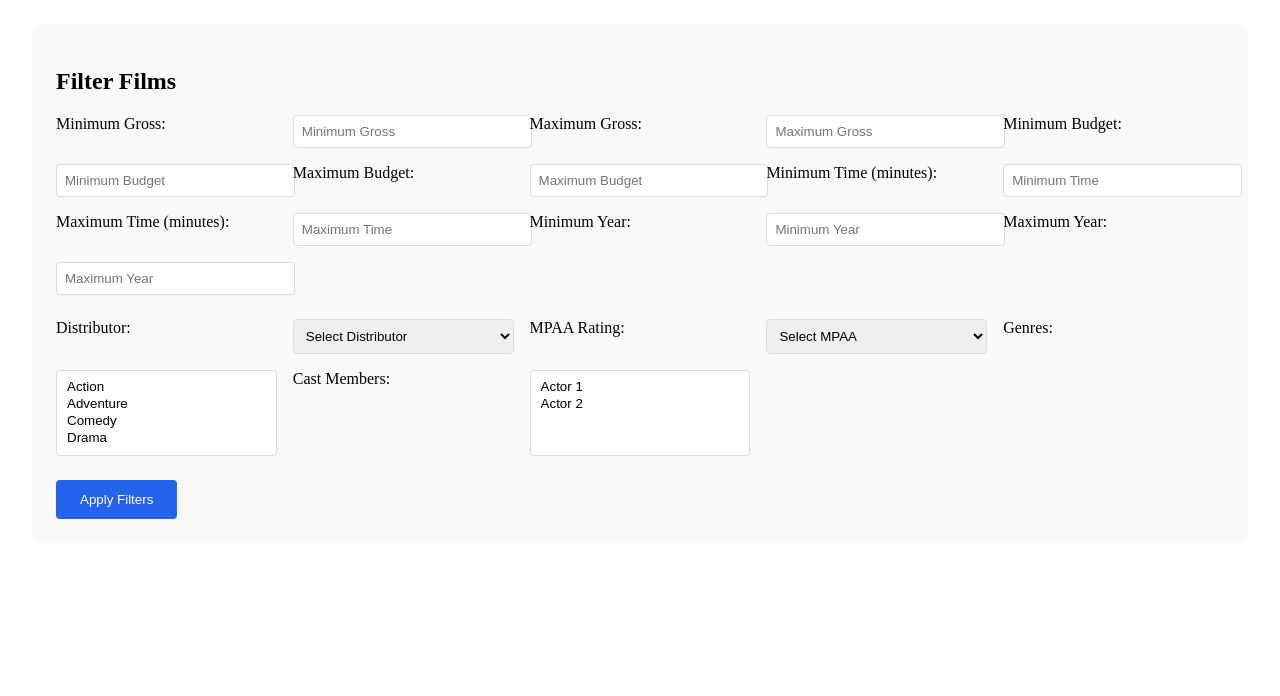
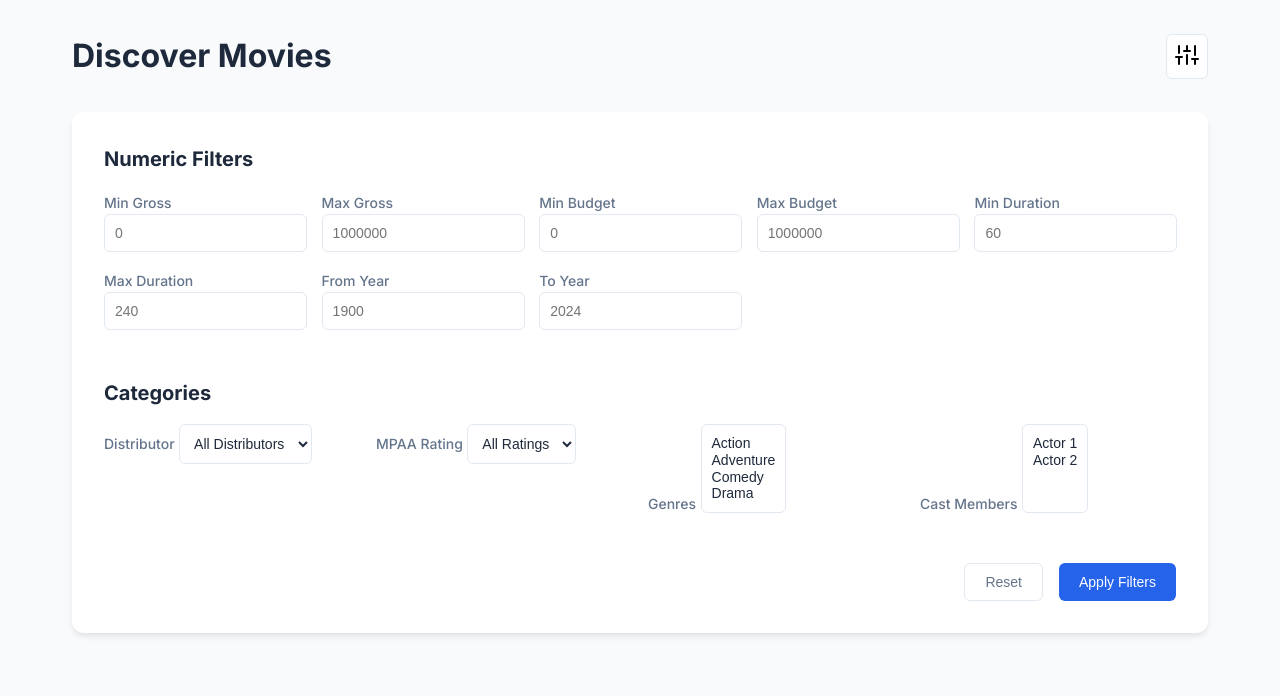
Before and after one commit to adrien-ldg/projet_full_stack, a Python web app: template api/templates/all_films.html in a window 1280 px wide. Shown: the top 696 px of the page. Run offline with Jinja, Linux system fonts and the light colour scheme; the template is opened without the code that fills it, so the values that code supplies are empty.

Commit message:
ajout page films

```diff
--- a/api/routers/router_cast.py
+++ b/api/routers/router_cast.py
@@ -36,7 +36,7 @@ async def get_cast_one_name(name: str, db: Session = Depends(get_db), current_us
 
 #oui
 @router.get("/", status_code=status.HTTP_202_ACCEPTED , response_model=List[CastOut])
-async def get_all_cast(db: Session = Depends(get_db), current_user: User = Depends(get_current_active_user), limit: int = 10):
+async def get_all_cast(db: Session = Depends(get_db), current_user: User = Depends(get_current_active_user), limit: int = 80000):
     return service_cast.get_all_cast(limit, db)
 
 
--- a/api/static/css/pages/all_films.css
+++ b/api/static/css/pages/all_films.css
@@ -1,164 +1,226 @@
-/* Style de base pour la galerie */
+:root {
+  --primary-color: #2563eb;
+  --primary-hover: #1d4ed8;
+  --background: #f8fafc;
+  --card-background: #ffffff;
+  --text-primary: #1e293b;
+  --text-secondary: #64748b;
+  --border-color: #e2e8f0;
+  --shadow-sm: 0 1px 2px 0 rgb(0 0 0 / 0.05);
+  --shadow: 0 4px 6px -1px rgb(0 0 0 / 0.1);
+  --shadow-lg: 0 10px 15px -3px rgb(0 0 0 / 0.1);
+  --radius-sm: 0.375rem;
+  --radius: 0.5rem;
+  --radius-lg: 0.75rem;
+}
+
+* {
+  margin: 0;
+  padding: 0;
+  box-sizing: border-box;
+}
+
+body {
+  font-family: 'Inter', system-ui, -apple-system, sans-serif;
+  background-color: var(--background);
+  color: var(--text-primary);
+  line-height: 1.5;
+}
+
+.container {
+  max-width: 1200px;
+  margin: 0 auto;
+  padding: 2rem;
+}
+
+.header {
+  display: flex;
+  justify-content: space-between;
+  align-items: center;
+  margin-bottom: 2rem;
+}
+
+.header h1 {
+  font-size: 2rem;
+  font-weight: 700;
+}
+
+.toggle-filters {
+  background: var(--card-background);
+  border: 1px solid var(--border-color);
+  padding: 0.5rem;
+  border-radius: var(--radius-sm);
+  cursor: pointer;
+  transition: all 0.2s;
+}
+
+.toggle-filters:hover {
+  background: var(--background);
+}
+
+/* Filter Form Styles */
+.filter-form {
+  display: flex;
+  flex-wrap: wrap;
+  background: var(--card-background);
+  border-radius: var(--radius-lg);
+  padding: 2rem;
+  margin-bottom: 2rem;
+  box-shadow: var(--shadow);
+  gap: 1rem;
+}
+
+.filter-section {
+  flex: 1 1 100%;
+  margin-bottom: 2rem;
+}
+
+.filter-section h2 {
+  font-size: 1.25rem;
+  margin-bottom: 1rem;
+  color: var(--text-primary);
+}
+
+.filter-grid {
+  display: grid;
+  grid-template-columns: repeat(auto-fit, minmax(200px, 1fr));
+  gap: 1rem;
+}
+
+.filter-group label {
+  font-size: 0.875rem;
+  font-weight: 500;
+  color: var(--text-secondary);
+}
+
+.filter-group input,
+.filter-group select {
+  padding: 0.625rem;
+  border: 1px solid var(--border-color);
+  border-radius: var(--radius-sm);
+  background: var(--card-background);
+  color: var(--text-primary);
+  font-size: 0.875rem;
+  transition: all 0.2s;
+}
+
+.filter-actions {
+  display: flex;
+  justify-content: flex-end;
+  gap: 1rem;
+  flex: 1 1 100%;
+}
+
+.btn {
+  padding: 0.625rem 1.25rem;
+  border-radius: var(--radius-sm);
+  font-weight: 500;
+  font-size: 0.875rem;
+  cursor: pointer;
+}
+
+.btn-primary {
+  background: var(--primary-color);
+  color: white;
+  border: none;
+}
+
+.btn-primary:hover {
+  background: var(--primary-hover);
+}
+
+.btn-secondary {
+  background: transparent;
+  border: 1px solid var(--border-color);
+  color: var(--text-secondary);
+}
+
+.btn-secondary:hover {
+  background: var(--background);
+}
+
+/* Gallery Styles */
 .gallery {
   display: grid;
-    grid-template-columns: repeat(auto-fill, minmax(200px, 1fr));
-    gap: 24px;
-    padding: 24px;
+  grid-template-columns: repeat(auto-fit, minmax(250px, 1fr));
+  gap: 1rem;
 }
 
-  .movie-item {
-    position: relative;
-    border-radius: 8px;
-    overflow: visible;
+.movie-card {
+  background: var(--card-background);
+  border-radius: var(--radius-lg);
+  overflow: hidden;
+  box-shadow: var(--shadow);
+  transition: transform 0.2s, box-shadow 0.2s;
 }
 
-  .movie-item a {
-    display: block;
+.movie-card:hover {
+  transform: translateY(-4px);
+  box-shadow: var(--shadow-lg);
+}
+
+.movie-link {
   text-decoration: none;
   color: inherit;
 }
 
-  .movie-item img {
-    width: 100%;
-    height: 300px;
-    object-fit: cover;
-    border-radius: 8px;
-    transition: transform 0.3s ease;
+.movie-poster {
+  position: relative;
+  aspect-ratio: 2/3;
+  overflow: hidden;
 }
 
-  .movie-item:hover img {
+.movie-poster img {
+  width: 100%;
+  height: 100%;
+  object-fit: cover;
+  transition: transform 0.3s;
+}
+
+.movie-card:hover .movie-poster img {
   transform: scale(1.05);
 }
 
-  .rank {
+.movie-overlay {
   position: absolute;
-    top: 8px;
-    left: 8px;
-    background: rgba(15, 23, 42, 0.9);
-    color: white;
-    padding: 4px 8px;
-    border-radius: 4px;
-    font-weight: 600;
-    z-index: 2;
-    margin: 0;
+  inset: 0;
+  background: linear-gradient(to top, rgba(0, 0, 0, 0.8), transparent);
+  opacity: 0;
+  transition: opacity 0.3s;
+  display: flex;
+  align-items: flex-end;
+  padding: 1.5rem;
 }
 
-  .title {
-    margin: 8px 0;
-    text-align: center;
-    font-weight: 500;
-    color: #1a1a1a;
+.movie-card:hover .movie-overlay {
+  opacity: 1;
 }
 
-  /* Style pour la prévisualisation au survol */
-  .movie-preview {
-    position: absolute;
-    top: 100%;
-    left: 50%;
-    transform: translateX(-50%) translateY(10px);
-    width: 280px;
-    background: rgba(15, 23, 42, 0.95);
-    backdrop-filter: blur(8px);
-    border-radius: 12px;
-    padding: 16px;
+.movie-details {
   color: white;
-    visibility: hidden;
-    opacity: 0;
-    transition: all 0.3s ease;
-    z-index: 10;
-    box-shadow: 0 10px 25px -5px rgba(0, 0, 0, 0.3);
 }
 
-  .movie-item:hover .movie-preview {
-    visibility: visible;
-    opacity: 1;
-    transform: translateX(-50%) translateY(0);
+.movie-details h3 {
+  font-size: 1.125rem;
+  margin-bottom: 0.5rem;
 }
 
-  .preview-header {
-    margin-bottom: 12px;
+.movie-meta {
+  display: flex;
+  gap: 1rem;
+  font-size: 0.875rem;
+  margin-bottom: 0.75rem;
 }
 
-  .preview-title {
-    font-size: 16px;
-    font-weight: bold;
-    margin: 0 0 4px 0;
-  }
-
-  .preview-year {
-    color: #94a3b8;
-    font-size: 14px;
-    margin: 0;
-  }
-
-  .preview-info {
-    font-size: 14px;
-    margin-bottom: 12px;
-  }
-
-  .preview-info p {
-    margin: 5px 0;
-    display: flex;
-    justify-content: space-between;
-  }
-
-  .preview-info span {
-    color: #94a3b8;
-  }
-
-  .preview-genres {
+.movie-genres {
   display: flex;
   flex-wrap: wrap;
-    gap: 6px;
+  gap: 0.5rem;
 }
 
 .genre-tag {
-    background: rgba(255, 255, 255, 0.1);
-    padding: 4px 8px;
-    border-radius: 12px;
-    font-size: 12px;
+  background: rgba(255, 255, 255, 0.2);
+  padding: 0.25rem 0.75rem;
+  border-radius: 9999px;
+  font-size: 0.75rem;
 }
-
-  /* Style pour le formulaire de filtre */
-  .filter-form {
-    padding: 24px;
-    background: #f8f9fa;
-    border-radius: 8px;
-    margin: 24px;
-  }
-
-  .filter-group {
-    display: grid;
-    grid-template-columns: repeat(auto-fit, minmax(200px, 1fr));
-    gap: 16px;
-    margin-bottom: 24px;
-  }
-
-  .filter-group label {
-    display: block;
-    margin-bottom: 8px;
-    font-weight: 500;
-  }
-
-  .filter-group input,
-  .filter-group select {
-    width: 100%;
-    padding: 8px;
-    border: 1px solid #ddd;
-    border-radius: 4px;
-  }
-
-  .filter-button {
-    background: #2563eb;
-    color: white;
-    padding: 12px 24px;
-    border: none;
-    border-radius: 4px;
-    cursor: pointer;
-    font-weight: 500;
-    transition: background-color 0.3s ease;
-  }
-
-  .filter-button:hover {
-    background: #1d4ed8;
-  }
--- a/api/templates/all_films.html
+++ b/api/templates/all_films.html
@@ -3,104 +3,146 @@
 <head>
     <meta charset="UTF-8">
     <meta name="viewport" content="width=device-width, initial-scale=1.0">
-    <title>Films</title>
+    <title>Films Gallery</title>
     <link rel="stylesheet" href="{{ url_for('static', path='css/pages/all_films.css') }}">
+    <link rel="preconnect" href="https://fonts.googleapis.com">
+    <link rel="preconnect" href="https://fonts.gstatic.com" crossorigin>
+    <link href="https://fonts.googleapis.com/css2?family=Inter:wght@300;400;500;600;700&display=swap" rel="stylesheet">
 </head>
 <body>
     <div class="container">
+        <header class="header">
+            <h1>Discover Movies</h1>
+            <button class="toggle-filters" aria-label="Toggle filters">
+                <svg xmlns="http://www.w3.org/2000/svg" width="24" height="24" viewBox="0 0 24 24" fill="none" stroke="currentColor" stroke-width="2" stroke-linecap="round" stroke-linejoin="round">
+                    <line x1="4" y1="21" x2="4" y2="14"></line>
+                    <line x1="4" y1="10" x2="4" y2="3"></line>
+                    <line x1="12" y1="21" x2="12" y2="12"></line>
+                    <line x1="12" y1="8" x2="12" y2="3"></line>
+                    <line x1="20" y1="21" x2="20" y2="16"></line>
+                    <line x1="20" y1="12" x2="20" y2="3"></line>
+                    <line x1="1" y1="14" x2="7" y2="14"></line>
+                    <line x1="9" y1="8" x2="15" y2="8"></line>
+                    <line x1="17" y1="16" x2="23" y2="16"></line>
+                </svg>
+            </button>
+        </header>
+
         <!-- Formulaire de filtre -->
         <form action="/films/filter/" method="get" class="filter-form">
-            <h2>Filter Films</h2>
-            <!-- Champs de filtre pour les valeurs numériques -->
+            <div class="filter-section">
+                <h2>Numeric Filters</h2>
+                <div class="filter-grid">
                     <div class="filter-group">
-                <label for="lgross">Minimum Gross:</label>
-                <input type="number" name="lgross" placeholder="Minimum Gross">
-
-                <label for="hgross">Maximum Gross:</label>
-                <input type="number" name="hgross" placeholder="Maximum Gross">
-
-                <label for="lbudget">Minimum Budget:</label>
-                <input type="number" name="lbudget" placeholder="Minimum Budget">
-
-                <label for="hbudget">Maximum Budget:</label>
-                <input type="number" name="hbudget" placeholder="Maximum Budget">
-
-                <label for="ltime">Minimum Time (minutes):</label>
-                <input type="number" name="ltime" placeholder="Minimum Time">
-
-                <label for="htime">Maximum Time (minutes):</label>
-                <input type="number" name="htime" placeholder="Maximum Time">
-
-                <label for="lyear">Minimum Year:</label>
-                <input type="number" name="lyear" placeholder="Minimum Year">
-
-                <label for="hyear">Maximum Year:</label>
-                <input type="number" name="hyear" placeholder="Maximum Year">
+                        <label for="lgross">Min Gross</label>
+                        <input type="number" id="lgross" name="lgross" placeholder="0">
+                    </div>
+                    <div class="filter-group">
+                        <label for="hgross">Max Gross</label>
+                        <input type="number" id="hgross" name="hgross" placeholder="1000000">
+                    </div>
+                    <div class="filter-group">
+                        <label for="lbudget">Min Budget</label>
+                        <input type="number" id="lbudget" name="lbudget" placeholder="0">
+                    </div>
+                    <div class="filter-group">
+                        <label for="hbudget">Max Budget</label>
+                        <input type="number" id="hbudget" name="hbudget" placeholder="1000000">
+                    </div>
+                    <div class="filter-group">
+                        <label for="ltime">Min Duration</label>
+                        <input type="number" id="ltime" name="ltime" placeholder="60">
+                    </div>
+                    <div class="filter-group">
+                        <label for="htime">Max Duration</label>
+                        <input type="number" id="htime" name="htime" placeholder="240">
+                    </div>
+                    <div class="filter-group">
+                        <label for="lyear">From Year</label>
+                        <input type="number" id="lyear" name="lyear" placeholder="1900">
+                    </div>
+                    <div class="filter-group">
+                        <label for="hyear">To Year</label>
+                        <input type="number" id="hyear" name="hyear" placeholder="2024">
+                    </div>
+                </div>
             </div>
 
-            <!-- Menus déroulants pour les choix multiples -->
+            <div class="filter-section">
+                <h2>Categories</h2>
+                <div class="filter-grid">
                     <div class="filter-group">
-                <label for="distributor">Distributor:</label>
-                <select name="distributor">
-                    <option value="">Select Distributor</option>
+                        <label for="distributor">Distributor</label>
+                        <select id="distributor" name="distributor" class="select-custom">
+                            <option value="">All Distributors</option>
                             <option value="Distributor1">Distributor 1</option>
                             <option value="Distributor2">Distributor 2</option>
                         </select>
-
-                <label for="mpaa">MPAA Rating:</label>
-                <select name="mpaa">
-                    <option value="">Select MPAA</option>
+                    </div>
+                    <div class="filter-group">
+                        <label for="mpaa">MPAA Rating</label>
+                        <select id="mpaa" name="mpaa" class="select-custom">
+                            <option value="">All Ratings</option>
                             <option value="G">G</option>
                             <option value="PG">PG</option>
                             <option value="PG-13">PG-13</option>
                             <option value="R">R</option>
                         </select>
-
-                <label for="genres">Genres:</label>
-                <select name="genres" multiple>
+                    </div>
+                    <div class="filter-group full-width">
+                        <label for="genres">Genres</label>
+                        <select id="genres" name="genres" multiple class="select-custom">
                             <option value="Action">Action</option>
                             <option value="Adventure">Adventure</option>
                             <option value="Comedy">Comedy</option>
                             <option value="Drama">Drama</option>
                         </select>
-
-                <label for="casts">Cast Members:</label>
-                <select name="casts" multiple>
+                    </div>
+                    <div class="filter-group full-width">
+                        <label for="casts">Cast Members</label>
+                        <select id="casts" name="casts" multiple class="select-custom">
                             <option value="Actor1">Actor 1</option>
                             <option value="Actor2">Actor 2</option>
                         </select>
                     </div>
+                </div>
+            </div>
 
-            <button type="submit" class="filter-button">Apply Filters</button>
+            <div class="filter-actions">
+                <button type="reset" class="btn btn-secondary">Reset</button>
+                <button type="submit" class="btn btn-primary">Apply Filters</button>
+            </div>
         </form>
 
         <!-- Galerie de films -->
         <div class="gallery">
             {% for film in films %}
-            <div class="movie-item">
-                <a href="{{ url_for('get_one_films', title=film.title) }}">
-                    <p class="rank">{{ film.rank }}</p>
-                    <img src="{{ film.image }}" alt="{{ film.title }}">
-                    <p class="title">{{ film.title }}</p>
-                </a>
-                <div class="movie-preview">
-                    <div class="preview-header">
-                        <h3 class="preview-title">{{ film.title }}</h3>
-                        <p class="preview-year">{{ film.year }}</p>
+            <article class="movie-card">
+                <a href="{{ url_for('get_one_films', title=film.title) }}" class="movie-link">
+                    <div class="movie-poster">
+                        <img src="{{ film.image }}" alt="{{ film.title }}" loading="lazy">
+                        <div class="movie-overlay">
+                            <div class="movie-details">
+                                <h3>{{ film.title }}</h3>
+                                <div class="movie-meta">
+                                    <span>{{ film.year }}</span>
+                                    <span>{{ film.time }} min</span>
+                                    <span>{{ film.mpaa }}</span>
                                 </div>
-                    <div class="preview-info">
-                        <p><span>Rating:</span> {{ film.mpaa }}</p>
-                        <p><span>Runtime:</span> {{ film.time }} min</p>
-                        <p><span>Budget:</span> ${{ '{:,.0f}'.format(film.budget) }}</p>
-                        <p><span>Gross:</span> ${{ '{:,.0f}'.format(film.gross) }}</p>
-                    </div>
-                    <div class="preview-genres">
+                                <div class="movie-genres">
                                     {% for genre in film.genres %}
                                     <span class="genre-tag">{{ genre }}</span>
                                     {% endfor %}
                                 </div>
                             </div>
                         </div>
+                    </div>
+                    <div class="movie-info">
+                        <h3>{{ film.title }}</h3>
+                        <p>{{ film.year }}</p>
+                    </div>
+                </a>
+            </article>
             {% endfor %}
         </div>
     </div>
```
Also changed, not shown: api/static/css/pages/one_film.css (line endings or trailing spaces). Lines whose indentation alone changed are shown as unchanged.
